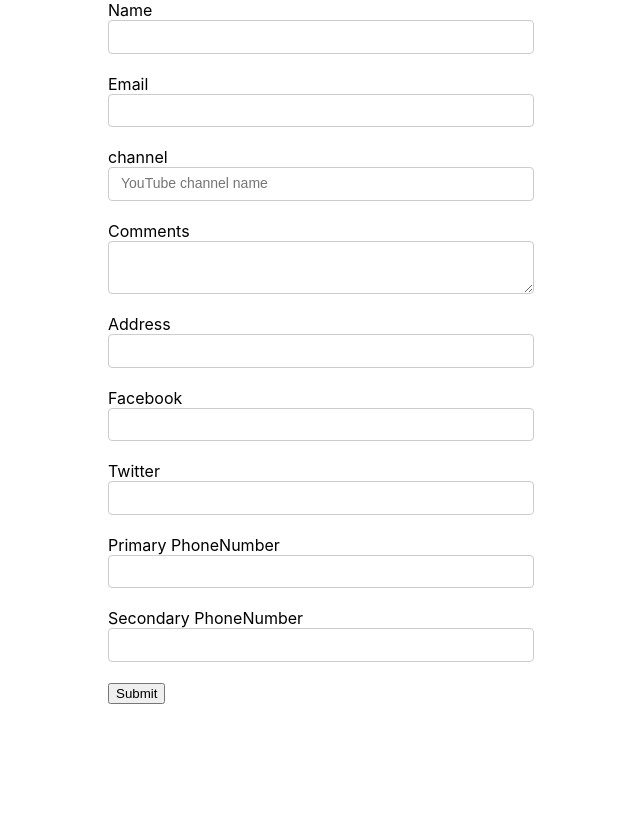
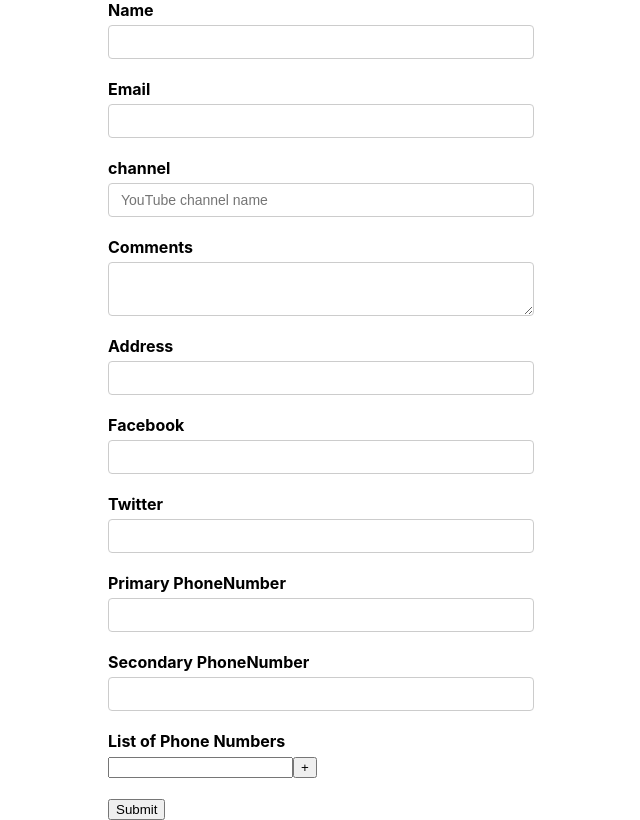
Before and after one commit to kiran226/formik, a React (Create React App) app: page / in a window 1280 px wide. Shown: the whole page, without its empty margins (319-959 px from the left). Built offline with nearby package versions, Linux system fonts and the light colour scheme.

Commit message:
FieldArray Component

```diff
--- a/src/App.css
+++ b/src/App.css
@@ -1,29 +1,34 @@
-.App{
+.App {
   display: flex;
   justify-content: center;
 }
-.label{
+
+label {
   font-weight: bold;
   display: flex;
   margin-bottom: 5px;
 }
-input[type="text"],
-input[type="email"],
-textarea{
+
+input[type='text'],
+input[type='email'],
+textarea {
   display: block;
-  width:400px;
+  width: 400px;
   padding: 6px 12px;
   font-size: 14px;
-  line-height: 1.4;
-  color:#555;
+  line-height: 1.42857143;
+  color: #555;
   background-color: #fff;
   background-image: none;
-  border:1px solid #ccc;
+  border: 1px solid #ccc;
   border-radius: 4px;
+  /* margin-bottom: 20px; */
 }
-.form-control{
+
+.form-control {
   margin-bottom: 20px;
 }
-.error{
-  color:red;
+
+.error {
+  color: red;
 }
--- a/src/components/YouTubeForm.js
+++ b/src/components/YouTubeForm.js
@@ -1,5 +1,5 @@
 import React from 'react'
-import { Formik,Form,Field,ErrorMessage } from 'formik';
+import { Formik,Form,Field,ErrorMessage,FieldArray } from 'formik';
 import * as Yup from 'yup';
 import { TextError } from './TextError';
 
@@ -13,7 +13,8 @@
         facebook :'',
         twitter :''
     },
-    phoneNumbers:['','']
+    phoneNumbers:['',''],
+    phNumbers:['']
 };
 // const validate= values =>{
 //     let errors={};
@@ -106,6 +107,34 @@
             <Field type="text" id="SecondaryPh" name="phoneNumbers[1]"/>
         </div>
 
+        <div className="form-control">
+            <label>List of Phone Numbers</label>
+            <FieldArray name="phNumbers">
+                {
+                    (fieldArrayProps)=>{
+                        const {push,remove,form}= fieldArrayProps;
+                        const {values} = form;
+                        const {phNumbers}= values;
+                        console.log("Field Array Props", fieldArrayProps);
+                        return(
+                            <div>
+                                {phNumbers.map((phNumber,index)=>(
+                                        <div key={index}>
+                                        <Field name={`phNumbers[${index}]`}/>
+                                        {index>0 &&
+                                            <button type="button" onClick={()=>remove(index)}>-</button>
+                                         }
+                                        <button type="button" onClick={()=>push(``)}>+</button>
+                                        </div>
+                                    )
+                                )}
+                            </div>
+                        )
+                    }
+                }
+            </FieldArray>
+        </div>
+
         <button type="submit">Submit</button>
         </Form>
         </Formik>
```
